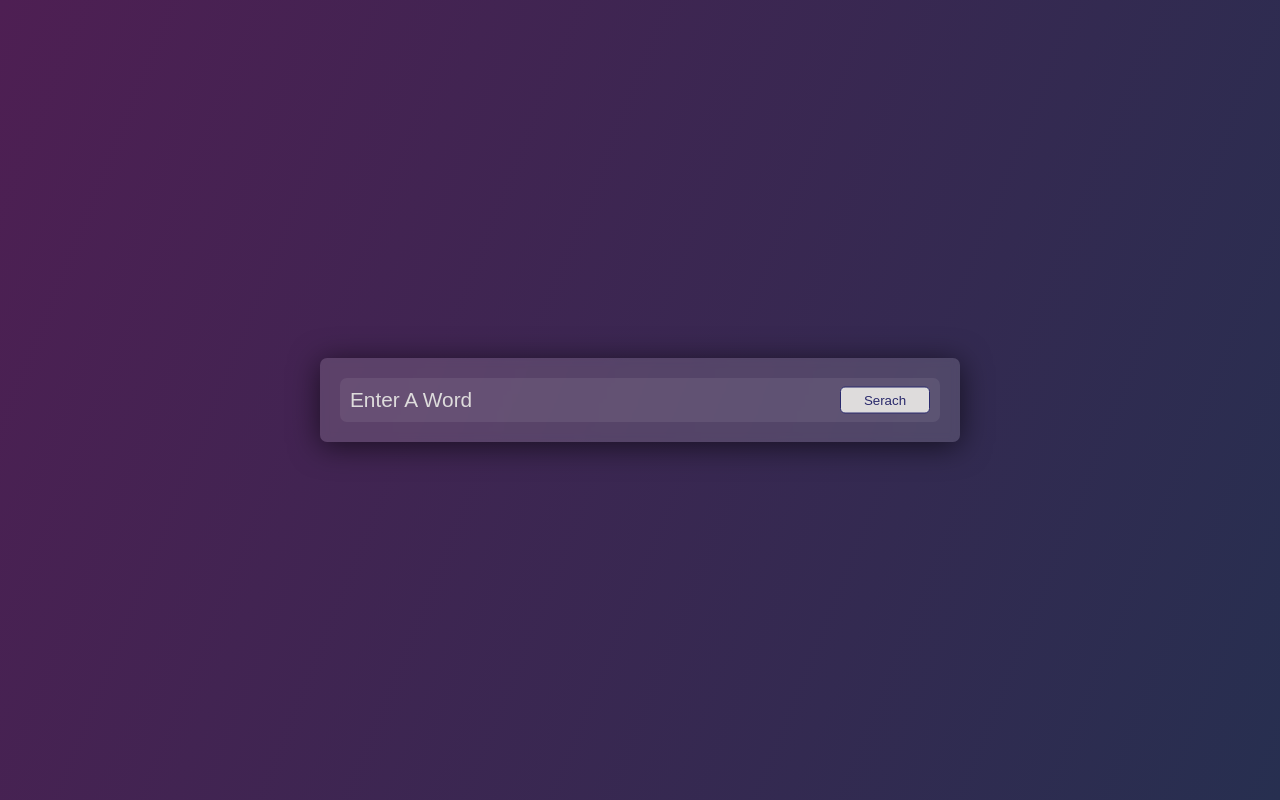
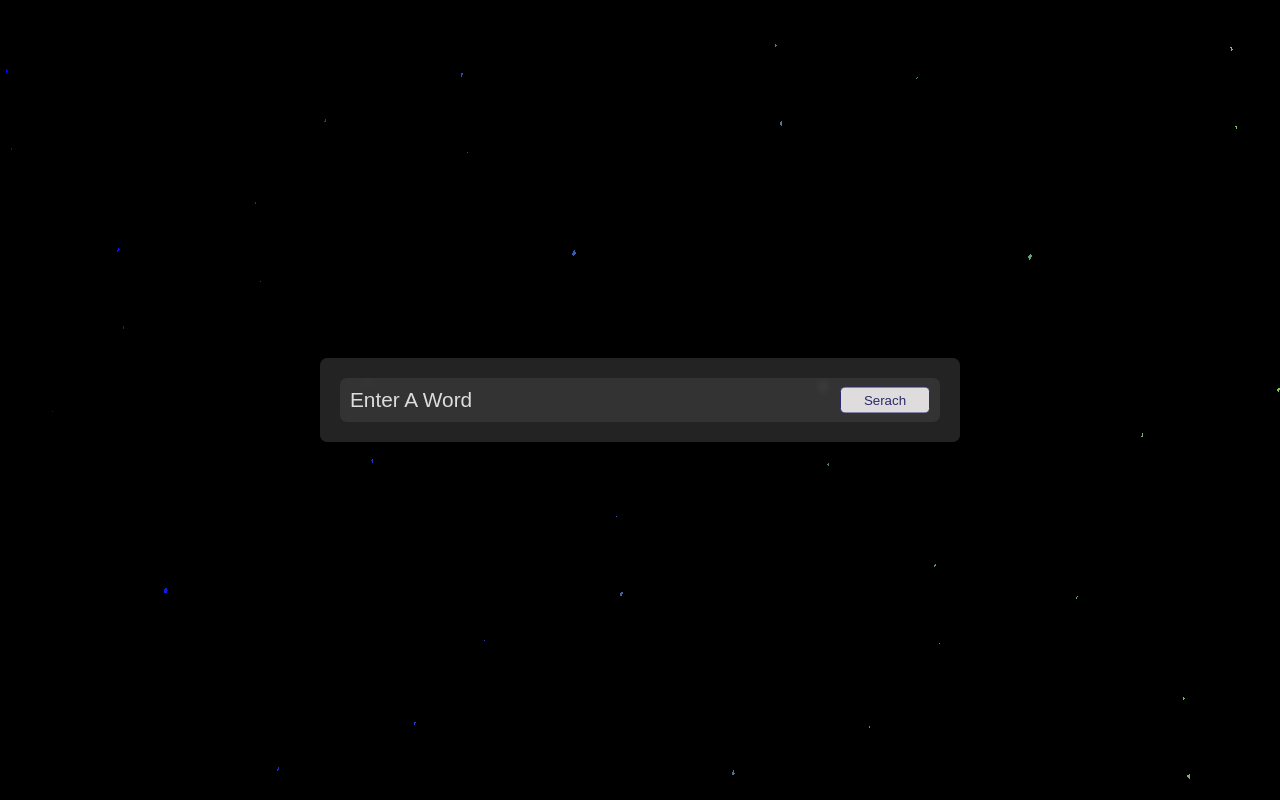
Before and after one commit to mahdi-mey/Dictionary, a React (Create React App) app: page / in a window 1280 px wide. Built offline with nearby package versions, Linux system fonts and the light colour scheme.

Commit message:
updated css files

```diff
--- a/src/components/Audio.css
+++ b/src/components/Audio.css
@@ -4,5 +4,5 @@
   transition: all 0.2s ease-in-out;
 }
 .play-audio:hover {
-  color: var(--dark-blue);
+  color: var(--color2);
 }
--- a/src/index.css
+++ b/src/index.css
@@ -24,12 +24,39 @@ body {
   background: rgb(55, 48, 107);
   background: linear-gradient(112deg, #4e1f53 0%, #272f50 100%);
   color: white;
+
+  background-image: repeating-linear-gradient(
+      328deg,
+      rgb(0, 0, 0) 0px,
+      rgb(0, 0, 0) 31px,
+      transparent 31px,
+      transparent 35px
+    ),
+    repeating-linear-gradient(
+      473deg,
+      rgb(0, 0, 0) 0px,
+      rgb(0, 0, 0) 31px,
+      transparent 31px,
+      transparent 35px
+    ),
+    repeating-linear-gradient(
+      448deg,
+      rgb(0, 0, 0) 0px,
+      rgb(0, 0, 0) 31px,
+      transparent 31px,
+      transparent 35px
+    ),
+    repeating-linear-gradient(
+      238deg,
+      rgb(0, 0, 0) 0px,
+      rgb(0, 0, 0) 31px,
+      transparent 31px,
+      transparent 35px
+    ),
+    linear-gradient(270deg, rgb(128, 200, 80), rgb(0, 0, 255));
+
 }
 
-code {
-  font-family: source-code-pro, Menlo, Monaco, Consolas, "Courier New",
-    monospace;
-}
 #root {
   outline: 1px solid red;
   position: absolute;
```
Also changed, not shown: src/components/Meanings.css (added, +19 -0 lines).
